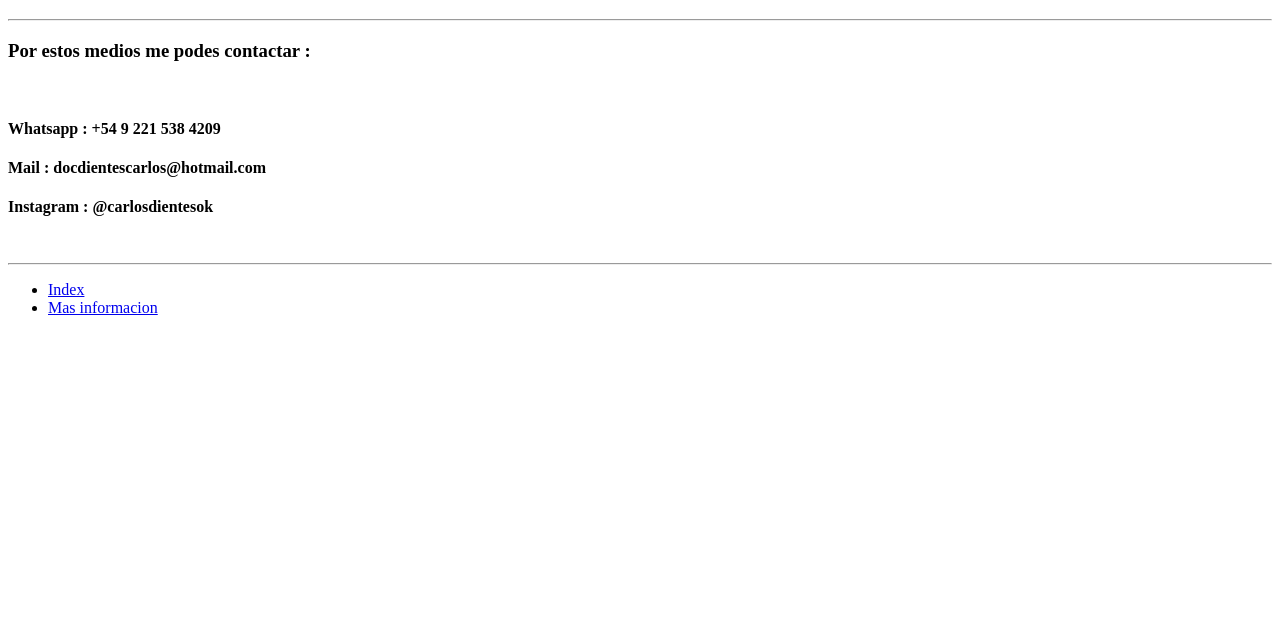
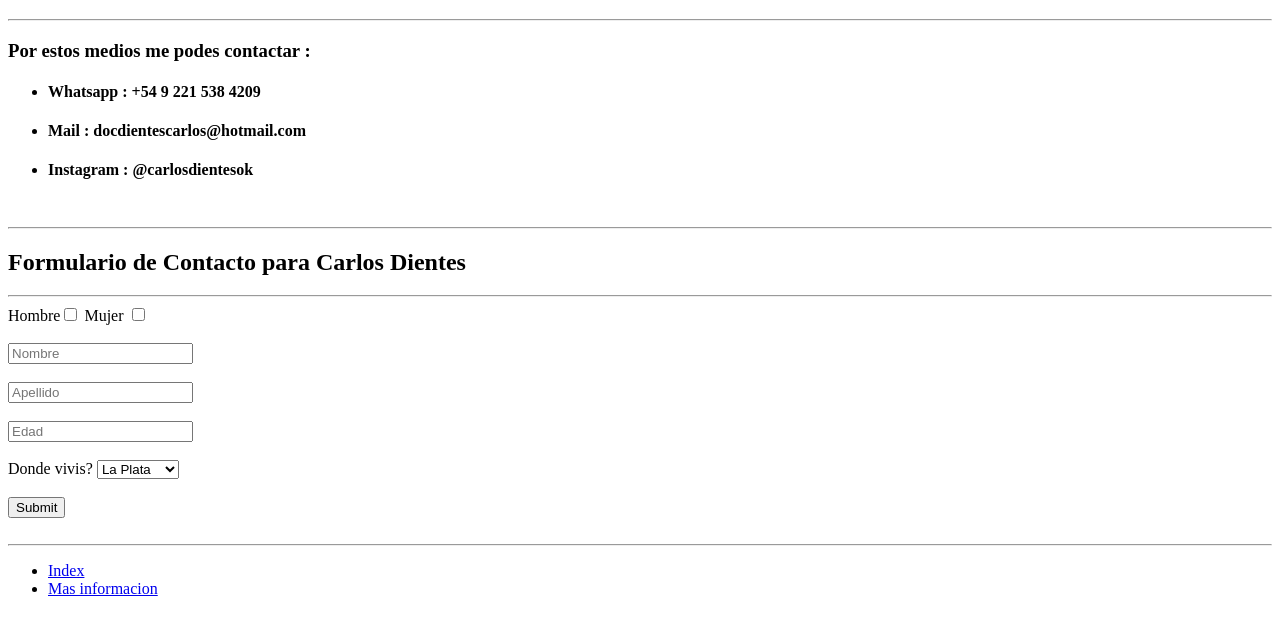
Before and after one commit to kukithom/Clase-HTML, a plain HTML site: page pages/contacto.html in a window 1280 px wide. Shown: the part 61-696 px from the top of the page. Drawn offline with Linux system fonts and the light colour scheme.

Commit message:
tercer commit

```diff
--- a/pages/contacto.html
+++ b/pages/contacto.html
@@ -15,12 +15,38 @@
 </div>
 <div>
     <h3>Por estos medios me podes contactar :</h3>
-    <br>
-    <h4>Whatsapp : +54 9 221 538 4209</h4>
-    <h4>Mail : docdientescarlos@hotmail.com</h4>
-    <h4>Instagram : @carlosdientesok</h4>
+    <ul>
+    <li><h4>Whatsapp : +54 9 221 538 4209</h4></li>
+    <li><h4>Mail : docdientescarlos@hotmail.com</h4></li>
+    <li><h4>Instagram : @carlosdientesok</h4></li>
+    </ul>
     <br>
     <hr>
+</div>
+<div>
+    <h2>Formulario de Contacto para Carlos Dientes</h2>
+     <hr>
+    <form method="post" action="contacto">
+        <label>Hombre<input type="checkbox"></label>
+        <label> Mujer <input type="checkbox"></label>
+         <br><br>
+        <input type="text" placeholder="Nombre" required>
+         <br><br>
+        <input type="text" placeholder="Apellido" required>
+         <br><br>
+        <input type="number" placeholder="Edad" required>
+         <br><br>
+        <label>Donde vivis?</label>
+        <select>
+            <option>La Plata</option>
+            <option>Otro lugar</option>
+        </select>
+         <br><br>
+        <input type="submit" name="Enviar">
+         <br><br>
+         <hr>
+
+    </form>
 </div>
 <div>
     <ul>
```
Also changed, not shown: pages/mas-informacion.html (+1 -1 lines).
